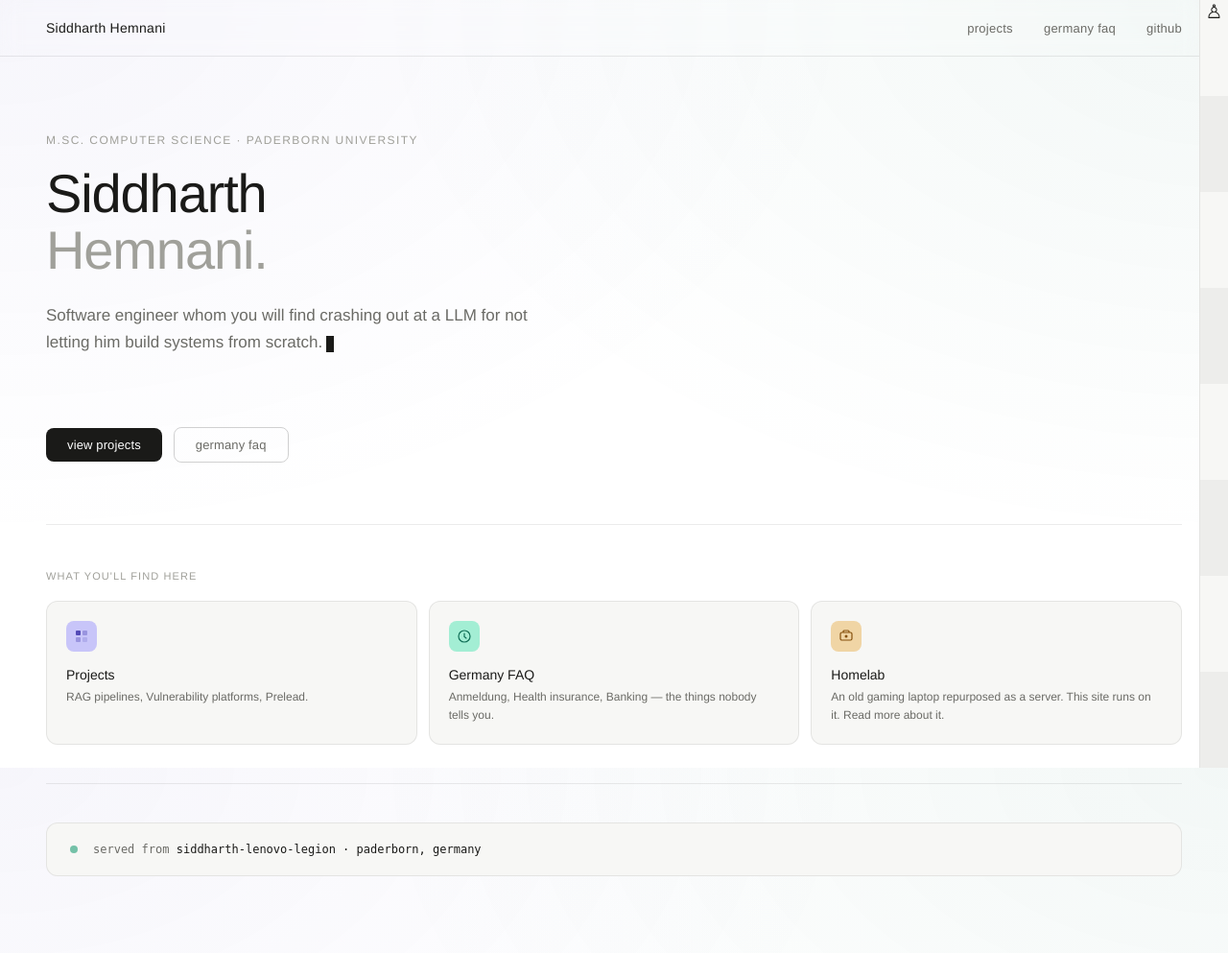
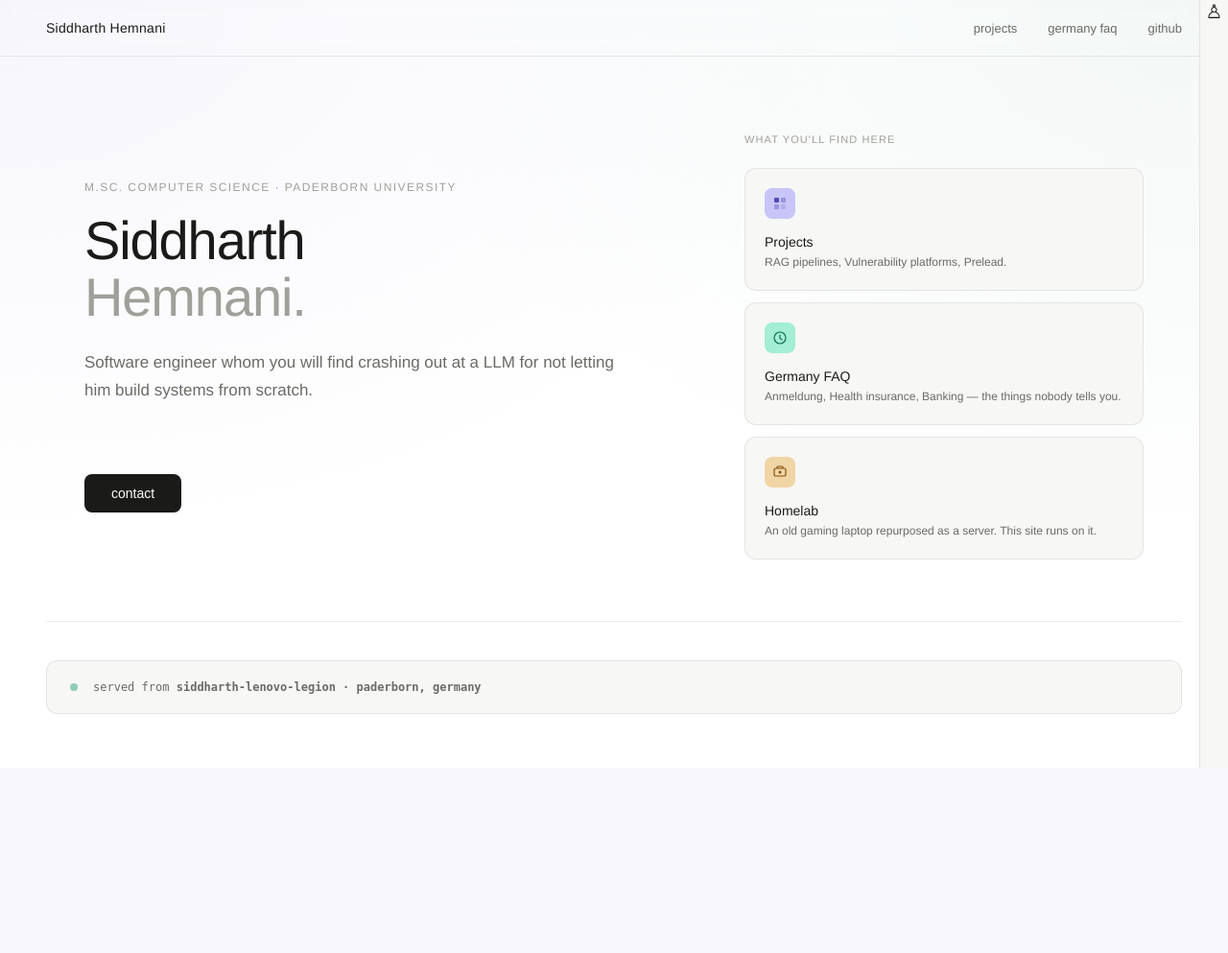
Before and after one commit to 21Siddy/portfolio-app, a Django app: page / in a window 1280 px wide. Shown: the whole page at 96% size. After the commit the page ends 800 px from the top, so only its background shows below. Run offline with Django 5.2, Linux system fonts and the light colour scheme; some libraries are stand-ins or nearby versions.

Commit message:
changed index design

```diff
--- a/pfapp/static/css/styles.css
+++ b/pfapp/static/css/styles.css
@@ -1,3 +1,4 @@
+/* --- BASE RESET & VARIABLES --- */
 *, *::before, *::after { box-sizing: border-box; margin: 0; padding: 0; }
 
 :root {
@@ -26,7 +27,7 @@
   }
 }
 
-/* Hide default scrollbar so our Chess one shines */
+/* --- GLOBAL STYLES --- */
 ::-webkit-scrollbar { width: 0px; background: transparent; }
 html { scrollbar-width: none; }
 
@@ -36,13 +37,13 @@ body {
   color: var(--text-primary);
   min-height: 100vh;
   overflow-x: hidden;
-  /* Ambient animated background mesh - very subtle so it doesn't break brutalism */
   background-image:
     radial-gradient(at 0% 0%, rgba(83, 74, 183, 0.05) 0px, transparent 50%),
     radial-gradient(at 100% 0%, rgba(15, 110, 86, 0.05) 0px, transparent 50%);
   background-attachment: fixed;
 }
 
+/* --- NAVIGATION --- */
 .nav {
   display: flex;
   justify-content: space-between;
@@ -55,33 +56,23 @@ body {
   z-index: 10;
 }
 
-.nav-logo {
-  font-size: 14px;
-  font-weight: 500;
-  color: var(--text-primary);
-  letter-spacing: 0.02em;
+.nav-logo { font-size: 14px; font-weight: 500; letter-spacing: 0.02em; }
+.nav-links { display: flex; gap: 32px; list-style: none; }
+.nav-links a { font-size: 13px; color: var(--text-secondary); text-decoration: none; transition: color 0.15s; }
+.nav-links a:hover { color: var(--text-primary); }
+
+/* --- HERO SECTION (2-COLUMN GRID) --- */
+.hero {
+  display: grid;
+  grid-template-columns: 1.2fr 0.8fr; /* Weighted toward text content */
+  gap: 64px;
+  align-items: center;
+  padding: 80px 48px 64px;
+  max-width: 1200px;
+  margin: 0 auto;
 }
 
-.nav-links {
-  display: flex;
-  gap: 32px;
-  list-style: none;
-}
-
-.nav-links a {
-  font-size: 13px;
-  color: var(--text-secondary);
-  text-decoration: none;
-  letter-spacing: 0.02em;
-  transition: color 0.15s;
-}
-
-.nav-links a:hover { color: var(--text-primary); }
-
-.hero {
-  padding: 80px 48px 64px;
-  max-width: 860px;
-}
+.hero-content { max-width: 560px; }
 
 .hero-eyebrow {
   font-size: 12px;
@@ -95,106 +86,39 @@ body {
   font-size: 56px;
   font-weight: 500;
   line-height: 1.05;
-  color: var(--text-primary);
   letter-spacing: -0.02em;
   margin-bottom: 24px;
 }
-
 .hero-name span { color: var(--text-tertiary); }
 
 .hero-desc {
   font-size: 17px;
   line-height: 1.7;
   color: var(--text-secondary);
-  max-width: 520px;
   margin-bottom: 40px;
-  min-height: 90px; /* Prevents layout jumping while typing */
+  min-height: 90px;
 }
 
-/* Typewriter Cursor */
-.cursor-blink {
-  display: inline-block;
-  width: 8px;
-  height: 17px;
-  background-color: var(--text-primary);
-  animation: blink 1s step-end infinite;
-  vertical-align: middle;
-  margin-left: 4px;
+/* --- HERO CARDS (THE VERTICAL STACK) --- */
+.hero-cards {
+  display: flex;
+  flex-direction: column;
+  gap: 12px;
+  width: 100%;
 }
-@keyframes blink { 50% { opacity: 0; } }
-
-.hero-actions {
-  display: flex;
-  gap: 12px;
-  align-items: center;
-  flex-wrap: wrap;
-}
-
-.btn-primary {
-  padding: 10px 22px;
-  font-size: 13px;
-  font-weight: 500;
-  background: var(--text-primary);
-  color: var(--bg);
-  border: none;
-  border-radius: var(--radius-md);
-  cursor: pointer;
-  letter-spacing: 0.01em;
-  text-decoration: none;
-  display: inline-block;
-  transition: transform 0.2s ease, box-shadow 0.2s ease;
-}
-
-.btn-primary:hover {
-  transform: translateY(-2px);
-  box-shadow: 0 4px 12px rgba(0,0,0,0.1);
-}
-
-.btn-secondary {
-  padding: 10px 22px;
-  font-size: 13px;
-  font-weight: 500;
-  background: transparent;
-  color: var(--text-secondary);
-  border: 0.5px solid var(--border-hover);
-  border-radius: var(--radius-md);
-  cursor: pointer;
-  letter-spacing: 0.01em;
-  text-decoration: none;
-  display: inline-block;
-  transition: color 0.15s, border-color 0.15s;
-}
-
-.btn-secondary:hover { color: var(--text-primary); border-color: var(--text-primary); }
-
-.divider {
-  height: 0.5px;
-  background: var(--border);
-  margin: 0 48px;
-}
-
-.cards-section { padding: 48px 48px 40px; }
 
 .section-label {
   font-size: 11px;
   letter-spacing: 0.1em;
   text-transform: uppercase;
   color: var(--text-tertiary);
-  margin-bottom: 20px;
 }
 
-.cards-grid {
-  display: grid;
-  grid-template-columns: repeat(3, minmax(0, 1fr));
-  gap: 12px;
-}
-
-/* Modern Glowing Cards */
+/* --- INTERACTIVE CARDS --- */
 .card {
   background: var(--bg-secondary);
   border-radius: var(--radius-lg);
   padding: 20px;
-  cursor: pointer;
   border: 0.5px solid var(--border);
   transition: border-color 0.3s, transform 0.3s ease;
   text-decoration: none;
@@ -203,12 +127,10 @@ body {
   overflow: hidden;
 }
 
-/* The Flashlight Gradient */
 .card::before {
   content: "";
   position: absolute;
   top: 0; left: 0; right: 0; bottom: 0;
-  border-radius: var(--radius-lg);
   background: radial-gradient(400px circle at var(--mouse-x) var(--mouse-y), var(--border-hover), transparent 40%);
   opacity: 0;
   transition: opacity 0.3s;
@@ -216,156 +138,160 @@ body {
   pointer-events: none;
 }
 
-.card:hover { border-color: var(--border-hover); transform: translateY(-3px); }
+.card:hover { border-color: var(--border-hover); transform: translateX(4px); }
 .card:hover::before { opacity: 1; }
-
-/* Keep text above the glow */
 .card-content { position: relative; z-index: 2; }
 
 .card-icon {
-  width: 32px;
-  height: 32px;
+  width: 32px; height: 32px;
   border-radius: var(--radius-md);
   margin-bottom: 16px;
-  display: flex;
-  align-items: center;
-  justify-content: center;
+  display: flex; align-items: center; justify-content: center;
   transition: transform 0.3s ease;
 }
-
 .card:hover .card-icon { transform: scale(1.1) rotate(5deg); }
 
 .card-icon.purple { background: #c8c5f9; }
 .card-icon.teal { background: #a3eed4; }
 .card-icon.amber { background: #f0d5a5; }
 
-.card-title {
+.card-title { font-size: 14px; font-weight: 500; color: var(--text-primary); margin-bottom: 4px; }
+.card-desc { font-size: 12px; line-height: 1.5; color: var(--text-secondary); }
+
+/* --- BUTTONS --- */
+.btn-primary {
+  padding: 12px 28px;
   font-size: 14px;
   font-weight: 500;
-  color: var(--text-primary);
-  margin-bottom: 6px;
+  background: var(--text-primary);
+  color: var(--bg);
+  border: none;
+  border-radius: var(--radius-md);
+  cursor: pointer;
+  transition: transform 0.2s ease, box-shadow 0.2s ease;
+}
+.btn-primary:hover { transform: translateY(-2px); box-shadow: 0 4px 12px rgba(0,0,0,0.15); }
+
+.btn-secondary {
+  padding: 12px 28px;
+  font-size: 14px;
+  font-weight: 500;
+  background: transparent;
+  color: var(--text-secondary);
+  border: 0.5px solid var(--border-hover);
+  border-radius: var(--radius-md);
+  cursor: pointer;
+  transition: all 0.2s;
+}
+.btn-secondary:hover { color: var(--text-primary); border-color: var(--text-primary); }
+
+/* --- MODAL (CONTACT BOX) --- */
+.modal-overlay {
+  position: fixed;
+  top: 0; left: 0; width: 100%; height: 100%;
+  background: rgba(0, 0, 0, 0.7);
+  backdrop-filter: blur(8px);
+  display: flex; align-items: center; justify-content: center;
+  z-index: 1000;
+  opacity: 0;
+  pointer-events: none;
+  transition: opacity 0.3s ease;
 }
 
-.card-desc {
-  font-size: 12px;
-  line-height: 1.6;
-  color: var(--text-secondary);
+.modal-overlay.active { opacity: 1; pointer-events: auto; }
+
+.modal-box {
+  background: var(--bg);
+  border: 1px solid var(--border);
+  border-radius: var(--radius-lg);
+  padding: 32px;
+  width: 90%;
+  max-width: 420px;
+  box-shadow: 0 32px 64px rgba(0,0,0,0.3);
+  transform: scale(0.95);
+  transition: transform 0.3s cubic-bezier(0.175, 0.885, 0.32, 1.275);
 }
 
+.modal-overlay.active .modal-box { transform: scale(1); }
+
+.modal-title { font-size: 24px; font-weight: 600; margin-bottom: 8px; }
+.modal-desc { font-size: 14px; color: var(--text-secondary); margin-bottom: 24px; line-height: 1.5; }
+
+.modal-link-btn {
+  display: flex;
+  justify-content: space-between;
+  align-items: center;
+  width: 100%;
+  padding: 16px;
+  margin-bottom: 12px;
+  background: var(--bg-secondary);
+  border: 1px solid var(--border);
+  border-radius: var(--radius-md);
+  color: var(--text-primary);
+  font-size: 14px;
+  font-weight: 500;
+  text-decoration: none;
+  cursor: pointer;
+  transition: border-color 0.2s;
+}
+.modal-link-btn:hover { border-color: var(--text-primary); }
+.copy-hint { font-size: 11px; color: var(--text-tertiary); font-weight: 400; text-transform: uppercase; }
+
+/* --- TOAST --- */
+.toast {
+  position: fixed;
+  top: -60px;
+  left: 50%;
+  transform: translateX(-50%);
+  background: #0F6E56;
+  color: white;
+  padding: 10px 24px;
+  border-radius: 30px;
+  font-size: 13px;
+  z-index: 2000;
+  transition: top 0.4s cubic-bezier(0.68, -0.55, 0.265, 1.55);
+}
+.toast.show { top: 30px; }
+
+/* --- MISC --- */
+.divider { height: 0.5px; background: var(--border); margin: 0 48px; }
+
 .homelab-strip {
-  margin: 0 48px 48px;
+  margin: 40px 48px 80px;
   padding: 20px 24px;
   background: var(--bg-secondary);
   border-radius: var(--radius-lg);
   border: 0.5px solid var(--border);
-  display: flex;
-  align-items: center;
-  gap: 16px;
+  display: flex; align-items: center; gap: 16px;
 }
 
 .dot {
-  width: 8px;
-  height: 8px;
-  border-radius: 50%;
-  background: #1D9E75;
-  flex-shrink: 0;
-  animation: pulse 2s ease-in-out infinite;
+  width: 8px; height: 8px; border-radius: 50%;
+  background: #1D9E75; animation: pulse 2s infinite;
+}
+@keyframes pulse { 0%, 100% { opacity: 1; } 50% { opacity: 0.4; } }
+
+.homelab-text { font-size: 12px; color: var(--text-secondary); font-family: var(--font-mono); }
+
+/* --- CHESS SCROLLBAR --- */
+#chess-scrollbar {
+  position: fixed; right: 0; top: 0; width: 30px; height: 100vh;
+  background-color: var(--bg-secondary);
+  border-left: 0.5px solid var(--border);
+  display: flex; flex-direction: column; z-index: 100;
+}
+.chess-square.dark { background-color: var(--border); opacity: 0.5; }
+#scroll-pawn {
+  position: absolute; left: 50%; transform: translateX(-50%);
+  font-size: 20px; transition: top 0.1s ease-out;
 }
 
-@keyframes pulse {
-  0%, 100% { opacity: 1; }
-  50% { opacity: 0.4; }
+/* --- RESPONSIVE --- */
+@media (max-width: 900px) {
+  .hero { grid-template-columns: 1fr; gap: 48px; padding: 48px 24px; }
+  .hero-cards { max-width: 100%; }
+  .nav { padding: 16px 24px; }
+  .hero-name { font-size: 42px; }
+  .divider, .homelab-strip { margin-left: 24px; margin-right: 24px; }
+  #chess-scrollbar { display: none; }
 }
-
-.homelab-text {
-  font-size: 12px;
-  color: var(--text-secondary);
-  font-family: var(--font-mono);
-  flex: 1;
-}
-
-.homelab-text strong {
-  color: var(--text-primary);
-  font-weight: 500;
-}
-
-/* CHESS SCROLLBAR */
-#chess-scrollbar {
-  position: fixed;
-  right: 0;
-  top: 0;
-  width: 30px;
-  height: 100vh;
-  background-color: var(--bg-secondary);
-  border-left: 0.5px solid var(--border);
-  display: flex;
-  flex-direction: column;
-  z-index: 100;
-}
-
-.chess-square { flex: 1; width: 100%; }
-/* Adjust square colors based on your theme */
-.chess-square.dark { background-color: var(--border); opacity: 0.5;}
-.chess-square.light { background-color: transparent; }
-
-/* --- DYNAMIC MARKDOWN STYLING --- */
-.markdown-content {
-  font-size: 0.95rem;
-  line-height: 1.7;
-  color: var(--text-secondary);
-}
-
-.markdown-content p {
-  margin-bottom: 16px;
-}
-
-/* Makes your bold tags pop like headers */
-.markdown-content strong {
-  color: var(--text-primary);
-  font-weight: 700;
-  font-size: 1.05rem;
-}
-
-.markdown-content ul {
-  margin-bottom: 20px;
-  padding-left: 24px;
-}
-
-.markdown-content li {
-  margin-bottom: 8px;
-}
-
-/* Styles your inline links (like the Prelead Springer link) */
-.markdown-content a {
-  color: #534AB7; /* Matches your purple accent */
-  text-decoration: none;
-  font-weight: 600;
-  border-bottom: 1px solid transparent;
-  transition: border-bottom 0.2s ease;
-}
-
-.markdown-content a:hover {
-  border-bottom: 1px solid #534AB7;
-}
-
-#scroll-pawn {
-  position: absolute;
-  top: 0;
-  left: 50%;
-  transform: translateX(-50%);
-  font-size: 20px;
-  color: var(--text-primary);
-  pointer-events: none;
-  transition: top 0.1s ease-out;
-}
-
-@media (max-width: 640px) {
-  .cards-grid { grid-template-columns: 1fr; }
-  .nav { padding: 16px 24px; }
-  .hero { padding: 48px 24px 40px; }
-  .hero-name { font-size: 36px; }
-  .cards-section { padding: 32px 24px 24px; }
-  .divider { margin: 0 24px; }
-  .homelab-strip { margin: 0 24px 32px; }
-  #chess-scrollbar { display: none; /* Hide on very small screens to save space */ }
-}
--- a/pfapp/templates/pfapp/index.html
+++ b/pfapp/templates/pfapp/index.html
@@ -9,6 +9,8 @@
   <link rel="stylesheet" href="{% static 'css/styles.css' %}">
 </head>
 <body>
+
+  <div id="toast" class="toast">Email copied to clipboard!</div>
 
   <div id="chess-scrollbar">
     <div class="chess-square light"></div><div class="chess-square dark"></div>
@@ -28,20 +30,17 @@
   </nav>
 
   <div class="hero">
-    <p class="hero-eyebrow">M.Sc. Computer Science · Paderborn University</p>
-    <h1 class="hero-name">Siddharth<br><span>Hemnani.</span></h1>
-    <p class="hero-desc" id="typewriter-text"><span class="cursor-blink"></span></p>
-    <div class="hero-actions">
-      <a href="{% url 'projects' %}" class="btn-primary">view projects</a>
-      <a href="{% url 'faq' %}" class="btn-secondary">germany faq</a>
+    <div class="hero-content">
+      <p class="hero-eyebrow">M.Sc. Computer Science · Paderborn University</p>
+      <h1 class="hero-name">Siddharth<br><span>Hemnani.</span></h1>
+      <p class="hero-desc" id="typewriter-text"><span class="cursor-blink"></span></p>
+      <div class="hero-actions">
+        <button id="open-contact" class="btn-primary">contact</button>
+      </div>
     </div>
-  </div>
 
-  <div class="divider"></div>
-
-  <div class="cards-section">
-    <p class="section-label">what you'll find here</p>
-    <div class="cards-grid">
+    <div class="hero-cards">
+      <p class="section-label" style="margin-bottom: 12px;">what you'll find here</p>
       <a href="{% url 'projects' %}" class="card interactive">
         <div class="card-content">
           <div class="card-icon purple">
@@ -78,7 +77,7 @@
             </svg>
           </div>
           <p class="card-title">Homelab</p>
-          <p class="card-desc">An old gaming laptop repurposed as a server. This site runs on it. Read more about it.</p>
+          <p class="card-desc">An old gaming laptop repurposed as a server. This site runs on it.</p>
         </div>
       </a>
     </div>
@@ -91,18 +90,36 @@
     <p class="homelab-text">served from <strong>siddharth-lenovo-legion · paderborn, germany</strong></p>
   </div>
 
+  <div id="contact-modal" class="modal-overlay">
+    <div class="modal-box">
+      <h3 class="modal-title">Get in touch.</h3>
+      <p class="modal-desc">Write me an email or drop a DM on LinkedIn. I usually reply within 24 hours.</p>
+
+      <div class="modal-links">
+        <button id="copy-email" class="modal-link-btn email-btn">
+          siddharthhemnani.de@gmail.com
+          <span class="copy-hint">(click to copy)</span>
+        </button>
+        <a href="https://www.linkedin.com/in/siddharth-hemnani-02a030226/" target="_blank" class="modal-link-btn linkedin-btn">
+          LinkedIn Profile ↗
+        </a>
+      </div>
+
+      <button id="close-modal" class="btn-secondary" style="width: 100%; margin-top: 24px;">OK</button>
+    </div>
+  </div>
+
   <script>
-    // 1. LLM Typewriter Effect
+    // 1. LLM Typewriter Effect (Untouched)
     const textTarget = document.getElementById("typewriter-text");
     const typeSequence = [
       { text: "Software engineer whom you will find crashing out at a LLM for not letting him build systems from ", delay: 30 },
-      { text: "stack.", delay: 50, isMistake: true }, // The typo
-      { action: "delete", chars: 6, delay: 100 }, // Backspace
+      { text: "stack.", delay: 50, isMistake: true },
+      { action: "delete", chars: 6, delay: 100 },
       { text: "scratch. Currently studying in Germany, building tools by day, and all-time whimsiest chess player by night.", delay: 30 }
     ];
 
     let currentHTML = "";
-
     async function typeWriter() {
       for (const step of typeSequence) {
         if (step.text) {
@@ -124,7 +141,7 @@
     }
     setTimeout(typeWriter, 800);
 
-    // 2. Interactive Card Glow (Tracking Mouse Position)
+    // 2. Interactive Card Glow
     document.querySelectorAll('.card').forEach(card => {
       card.onmousemove = e => {
         const rect = card.getBoundingClientRect(),
@@ -138,7 +155,7 @@
     // 3. Random Pawn Promotion Cursor
     const pieces = ['♕', '♖', '♗', '♘'];
     const isDarkMode = window.matchMedia && window.matchMedia('(prefers-color-scheme: dark)').matches;
-    const pieceColor = isDarkMode ? 'white' : 'black'; // Ensure piece is visible in both modes
+    const pieceColor = isDarkMode ? 'white' : 'black';
 
     document.querySelectorAll('.interactive').forEach(el => {
       el.addEventListener('mouseenter', () => {
@@ -157,14 +174,13 @@
     window.addEventListener('scroll', () => {
       const maxScroll = document.body.scrollHeight - window.innerHeight;
       const scrollPercent = Math.max(0, Math.min(1, window.scrollY / maxScroll));
-
       const pawnY = scrollPercent * (window.innerHeight - 40);
       pawnEl.style.top = `${pawnY}px`;
 
       if (scrollPercent > 0.95 && !isPromoted) {
         const randomPromotion = pieces[Math.floor(Math.random() * pieces.length)];
         pawnEl.innerText = randomPromotion;
-        pawnEl.style.color = "#0F6E56"; // Glows teal on promotion
+        pawnEl.style.color = "#0F6E56";
         pawnEl.style.textShadow = "0 0 15px rgba(15, 110, 86, 0.8)";
         isPromoted = true;
       } else if (scrollPercent <= 0.95 && isPromoted) {
@@ -174,6 +190,55 @@
         isPromoted = false;
       }
     });
+
+    // 5. Modal & Clipboard Logic
+    const modal = document.getElementById('contact-modal');
+    const openBtn = document.getElementById('open-contact');
+    const closeBtn = document.getElementById('close-modal');
+    const emailBtn = document.getElementById('copy-email');
+    const toast = document.getElementById('toast');
+
+    // Open/Close Modal
+    openBtn.addEventListener('click', () => {
+      modal.classList.add('active');
+    });
+
+    closeBtn.addEventListener('click', () => {
+      modal.classList.remove('active');
+    });
+
+    // Close on clicking outside the box
+    modal.addEventListener('click', (e) => {
+      if (e.target === modal) modal.classList.remove('active');
+    });
+
+    // Copy to Clipboard & Show Toast
+    emailBtn.addEventListener('click', async () => {
+      try {
+        await navigator.clipboard.writeText('siddharthhemnani.de@gmail.com');
+
+        // Show Toast
+        toast.classList.add('show');
+        setTimeout(() => {
+          toast.classList.remove('show');
+        }, 3000);
+
+        // Visual feedback on button
+        const originalText = emailBtn.innerHTML;
+        emailBtn.innerHTML = 'Copied! ✓';
+        emailBtn.style.borderColor = '#0F6E56';
+        emailBtn.style.color = '#0F6E56';
+
+        setTimeout(() => {
+          emailBtn.innerHTML = originalText;
+          emailBtn.style.borderColor = '';
+          emailBtn.style.color = '';
+        }, 2000);
+
+      } catch (err) {
+        console.error('Failed to copy!', err);
+      }
+    });
   </script>
 </body>
 </html>
```
